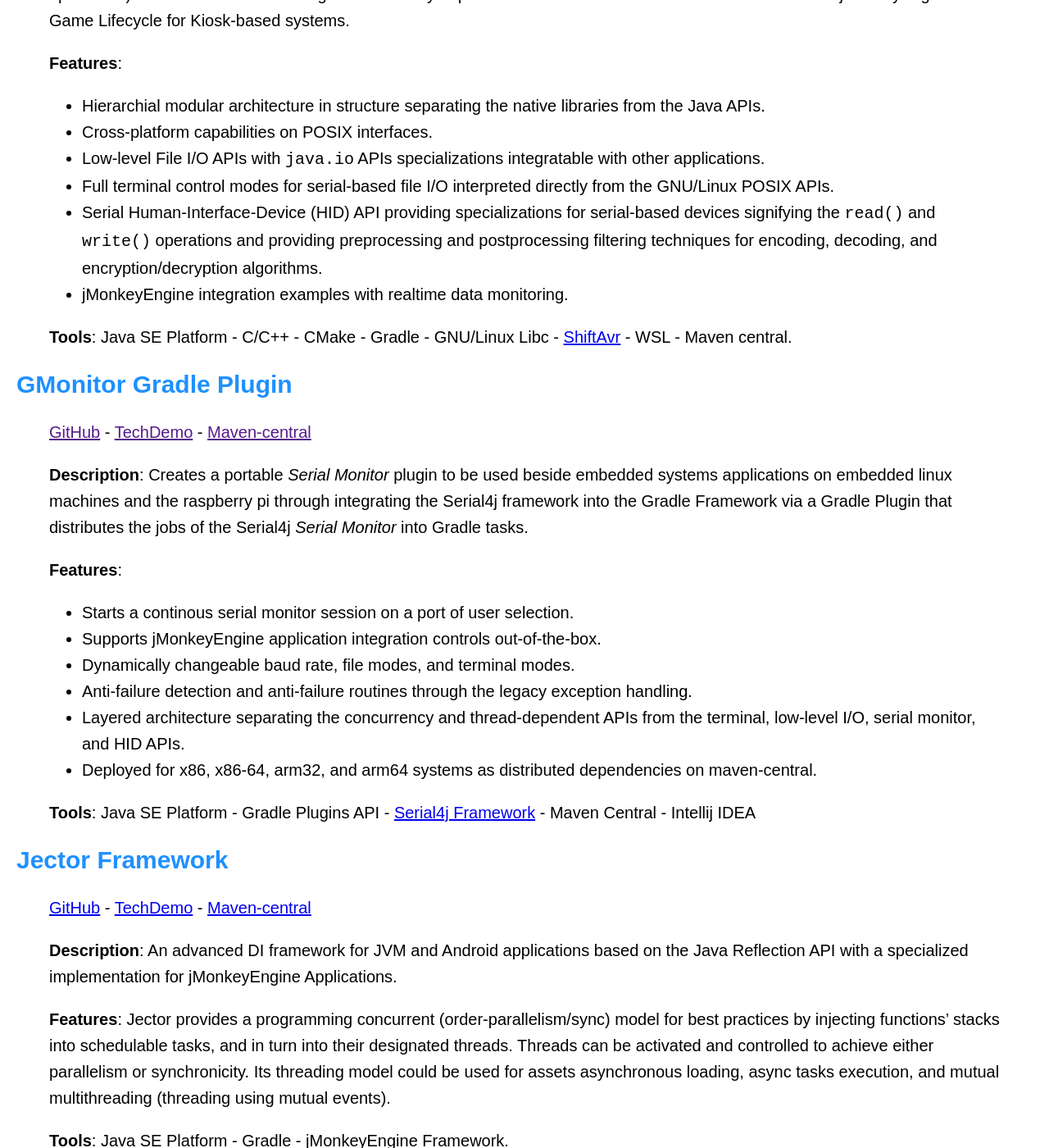
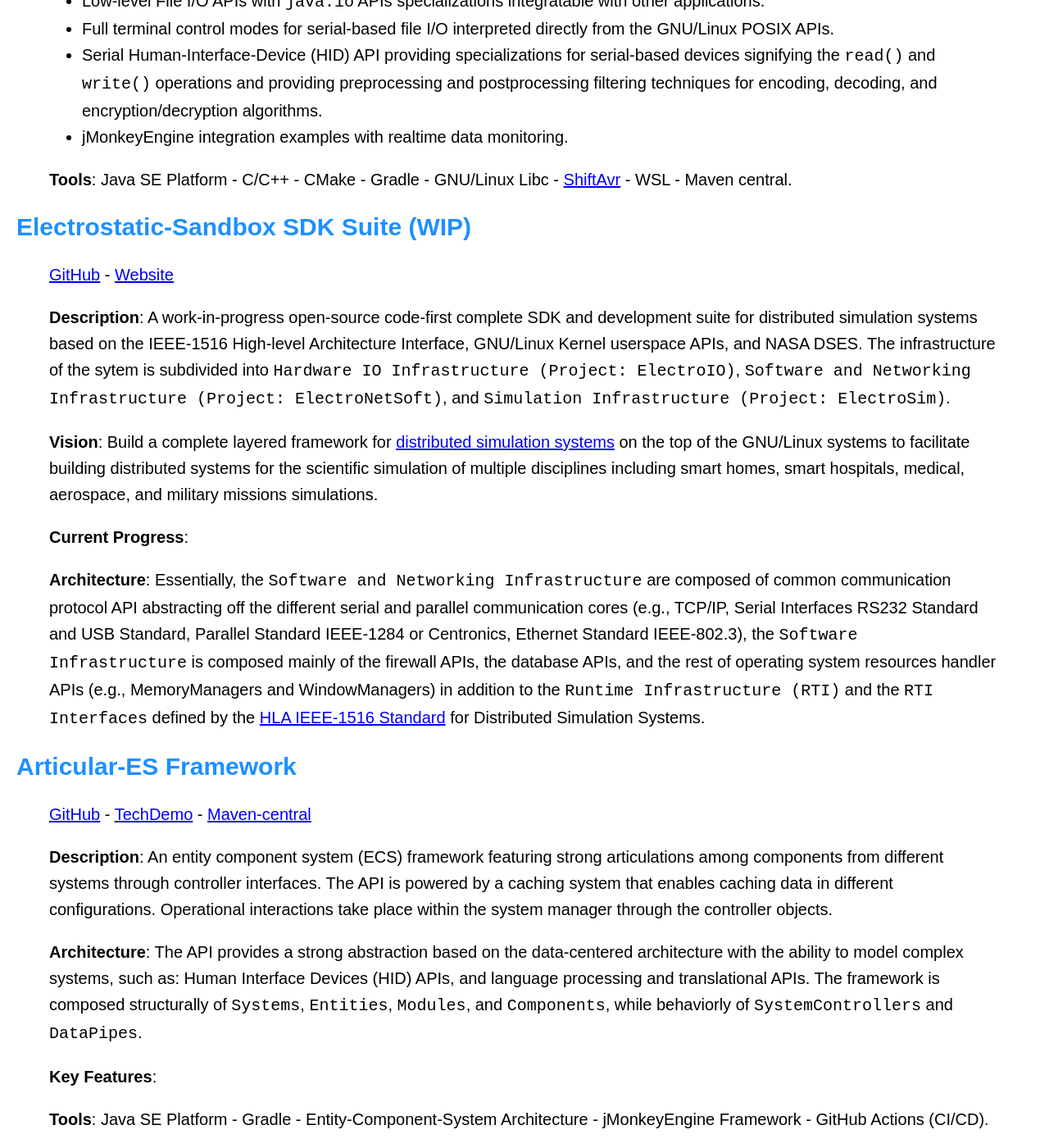
Before and after one commit to pavly-gerges/pavly-gerges, a Jekyll site: the page built from resume/index.md, in a window 1280 px wide and 1400 px high, scrolled down 5496 px. Shown: the whole window at 82% size. Built offline with Jekyll 4.4.1, drawn with Linux system fonts in a browser that asks for light colours; our own code applies the rules of GitHub Pages for plain Markdown files; some of the changed text lies outside the part shown.

Commit message:
Update index.md: projects optimizations first pass

```diff
--- a/resume/index.md
+++ b/resume/index.md
@@ -76,14 +76,9 @@ The current vision of the Electrostat-Lab organization is to provide [a fully-fl
 >
 > **Description**: A high-performance platform-independent Native Dynamic Library extractor and loader for JVM and Android Applications based on the Data-Flow and the Hierarchial Architectural patterns powered by an incremental extraction system that reduces libraries loading time in the subsequent runtimes, and supports building loader instances for new platforms via the platform predicates feature.
 >
-> **Features**:
-> -  Platform-specific dynamic libraries' registration.
+> **Key Features**:
 > -  Platform-specific dynamic libraries building using platform-specific predicates.
-> -  Locate and load external dynamic libraries directly.
 > -  File Locator and extractor routines (classpath - external jar).
-> -  Extract native libraries from the stock jar library (classpath).
-> -  Locate external jars and extract native libraries from them.
-> -  Define an extract directory path.
 > -  Retry Criterion with clean extraction.
 > -  EventDispatchers: Extraction Listeners, Loading Listeners, and System Detection Listeners.
 > -  Filesystem Failure Throwable Exceptions: binds the user API to the jSnapLoader lifecycle.
@@ -91,7 +86,7 @@ The current vision of the Electrostat-Lab organization is to provide [a fully-fl
 > -  Memory logging of the stream providers' handlers using the object hash keys.
 > -  Assets extraction through the `Filesystem` API (e.g., gltf files and images).
 >
-> **Robust Discrete Architecture**: The architecture basically divides the library into subsets of APIs; each of them solves a subset problem of the major problem. The library solves the most headache-producing problem in developing cross-platform native applications; which is creating predicates for each system in the form of nested conditional statements, this library solves the problem using formula objects known as _PlatformPredicates_, which are formed of `P(X) = (OS && CPU && ARCH)`, and thus new _PlatformPredicates_ could be built on the user application side and not primarily hard-coded into the main API leading to a robust design with simple ideas picked from Discrete Mathematics and Modal Logic. Additionally, the framework offers a stock onloading anti-failure mechanism, and a stepwise command-state pattern to handle failures from the user application side enabling the implementation of several anti-failure routines from the user side. Furthermore, memory logging and tight handling of stream resources are attained on both the normal program flow and the exceptional cases (i.e., failure cases). The framework is open-ended for user-based specializations and wrappers APIs.
+> **Robust Discrete Architecture**: The architecture basically divides the library into subsets of APIs; each of them solves a subset problem of the major problem. The library solves the most headache-producing problem in developing cross-platform native applications; which is creating predicates for each system in the form of nested conditional statements, this library solves the problem using formula objects known as _PlatformPredicates_, which are formed of `P(X) = (OS && CPU && ARCH)`, and thus new _PlatformPredicates_ could be built on the user application side and not primarily hard-coded into the main API leading to a robust design with simple ideas picked from Discrete Mathematics and Modal Logic. Additionally, the framework offers a stock on-loading anti-failure mechanism, and a stepwise command-state pattern to handle failures from the user application side enabling the implementation of several anti-failure routines from the user side. Furthermore, memory logging and tight handling of stream resources are attained on both the normal program flow and the exceptional cases (i.e., failure cases).
 >
 > **Used by**:
 > The framework is currently deployed to be used by [Jolt-jni](https://github.com/stephengold/snap-jolt/tree/master), [Serial4j](https://github.com/Electrostat-Lab/Electrostatic-Sandbox/tree/master/electrostatic-sandbox-framework/electrostatic4j/serial4j), and [Electrostatic4j](https://github.com/Electrostat-Lab/Electrostatic-Sandbox/tree/master/electrostatic-sandbox-framework/electrostatic4j).
@@ -104,7 +99,7 @@ The current vision of the Electrostat-Lab organization is to provide [a fully-fl
 >
 > **Architecture**: The base architecture of Serial4j is based on the Data-Flow Systems, particularly Pipe-and-Filter Architectural design, so from a low-level perspective, the Filesystems and byte streams, which is very analogus conceptually to serialization and deserialization, but on wire. The pipe is the plain filesystem and byte streams, while the filters are composed of main stream filters imposed by the operating system; that is the Terminal, that controls the byte streams providing buffered, unbuffered, and line feed/return carriage buffered stream routines. Other filters are mutually exclusive parts of the architecture known as _Human-Interface-Device_ APIs and _SerialMonitor APIs_; those provide new routines to manipulate byte streams as _Data Frames_; so essentially introducing a new type of buffered streams through accumulating data via modal logic (or boolean algebra aka. bitwise operations). The framework was designed essentially to provide innovators with custom controllers to bind to jMonkeyEngine Game Lifecycle for Kiosk-based systems.
 >
-> **Features**:
+> **Key Features**:
 > - Hierarchial modular architecture in structure separating the native libraries from the Java APIs.
 > - Cross-platform capabilities on POSIX interfaces.
 > - Low-level File I/O APIs with `java.io` APIs specializations integratable with other applications.
@@ -115,20 +110,35 @@ The current vision of the Electrostat-Lab organization is to provide [a fully-fl
 > **Tools**: Java SE Platform - C/C++ - CMake - Gradle - GNU/Linux Libc - [ShiftAvr](https://github.com/Electrostat-Lab/ShiftAvr/) - WSL - Maven central.
 >
 
-## GMonitor Gradle Plugin
-> [GitHub]() - [TechDemo]() - [Maven-central]()
+## Electrostatic-Sandbox SDK Suite (WIP)
+> [GitHub](https://github.com/Electrostat-Lab/Electrostatic-Sandbox) - [Website](https://electrostat-lab.github.io/Electrostatic-Sandbox/)
 >
-> **Description**: Creates a portable _Serial Monitor_ plugin to be used beside embedded systems applications on embedded linux machines and the raspberry pi through integrating the Serial4j framework into the Gradle Framework via a Gradle Plugin that distributes the jobs of the Serial4j _Serial Monitor_ into Gradle tasks.
+> **Description**: A work-in-progress open-source code-first complete SDK and development suite for distributed simulation systems based on the IEEE-1516 High-level Architecture Interface, GNU/Linux Kernel userspace APIs, and NASA DSES. The infrastructure of the sytem is subdivided into `Hardware IO Infrastructure (Project: ElectroIO)`, `Software and Networking Infrastructure (Project: ElectroNetSoft)`, and `Simulation Infrastructure (Project: ElectroSim)`.
 >
-> **Features**:
-> - Starts a continous serial monitor session on a port of user selection.
-> - Supports jMonkeyEngine application integration controls out-of-the-box.
-> - Dynamically changeable baud rate, file modes, and terminal modes.
-> - Anti-failure detection and anti-failure routines through the legacy exception handling.
-> - Layered architecture separating the concurrency and thread-dependent APIs from the terminal, low-level I/O, serial monitor, and HID APIs.
-> - Deployed for x86, x86-64, arm32, and arm64 systems as distributed dependencies on maven-central.
+> **Vision**: Build a complete layered framework for [distributed simulation systems](https://en.wikipedia.org/wiki/Distributed_Interactive_Simulation) on the top of the GNU/Linux systems to facilitate building distributed systems for the scientific simulation of multiple disciplines including smart homes, smart hospitals, medical, aerospace, and military missions simulations.
 >
-> **Tools**: Java SE Platform - Gradle Plugins API - [Serial4j Framework](https://github.com/Electrostat-Lab/Electrostatic-Sandbox/tree/master/electrostatic-sandbox-framework/electrostatic4j/serial4j) - Maven Central - Intellij IDEA
+> **Current Progress**:
+>
+> **Architecture**: Essentially, the `Software and Networking Infrastructure` are composed of common communication protocol API abstracting off the different serial and parallel communication cores (e.g., TCP/IP, Serial Interfaces RS232 Standard and USB Standard, Parallel Standard IEEE-1284 or Centronics, Ethernet Standard IEEE-802.3), the `Software Infrastructure` is composed mainly of the firewall APIs, the database APIs, and the rest of operating system resources handler APIs (e.g., MemoryManagers and WindowManagers) in addition to the `Runtime Infrastructure (RTI)` and the `RTI Interfaces` defined by the [HLA IEEE-1516 Standard](https://standards.ieee.org/ieee/1516/3744/) for Distributed Simulation Systems.
+>
+
+## Articular-ES Framework
+> [GitHub](https://github.com/Electrostat-Lab/Articular-ES) - [TechDemo](https://www.youtube.com/watch?v=CnjUakuqlMI) - [Maven-central](https://central.sonatype.com/artifact/io.github.software-hardware-codesign/articular-es)
+>
+> **Description**: An entity component system (ECS) framework featuring strong articulations among components from different systems through controller interfaces. The API is powered by a caching system that enables caching data in different configurations. Operational interactions take place within the system manager through the controller objects.
+>
+> **Architecture**: The API provides a strong abstraction based on the data-centered architecture with the ability to model complex systems, such as: Human Interface Devices (HID) APIs, and language processing and translational APIs. The framework is composed structurally of `Systems`, `Entities`, `Modules`, and `Components`, while behaviorly of `SystemControllers` and `DataPipes`.
+>
+> **Key Features**:
+>
+> **Tools**: Java SE Platform - Gradle - Entity-Component-System Architecture - jMonkeyEngine Framework - GitHub Actions (CI/CD).
+>
+
+## Automata4j Framework
+> [GitHub](https://github.com/Electrostat-Lab/Automata4j) - [TechDemo](https://www.linkedin.com/feed/update/urn:li:activity:7014704404347949056/?updateEntityUrn=urn%3Ali%3Afs_updateV2%3A%28urn%3Ali%3Aactivity%3A7014704404347949056%2CFEED_DETAIL%2CEMPTY%2CDEFAULT%2Cfalse%29&originTrackingId=%2BI05adX4SQKtJ99ZQvk5DQ%3D%3D) - [Maven-central](https://central.sonatype.com/artifact/io.github.software-hardware-codesign/automata4j)
+>
+> **Description and features**: A classic finite-states-automata (FSA) framework for JVM and Android applications featuring both the `Deterministic Finite Automata (DFA)` and the `Non-deterministic Finite Automata (NDFA)` together with the ability to cache states beforehand in finite-automata aggregates, through the `CascadedTransition` components, a type of finite-states transition path that superimposes cascaded paths through abstract `Queue` data structures.
+>
 
 ## Jector Framework
 > [GitHub](https://github.com/Electrostat-Lab/Jector) - [TechDemo](https://www.youtube.com/watch?v=CjjXpxce37w) - [Maven-central](https://central.sonatype.com/artifact/io.github.software-hardware-codesign/jector)
@@ -139,24 +149,6 @@ The current vision of the Electrostat-Lab organization is to provide [a fully-fl
 >
 > **Tools**: Java SE Platform - Gradle - jMonkeyEngine Framework.
 
-## Articular-ES Framework
-> [GitHub](https://github.com/Electrostat-Lab/Articular-ES) - [TechDemo](https://www.youtube.com/watch?v=CnjUakuqlMI) - [Maven-central](https://central.sonatype.com/artifact/io.github.software-hardware-codesign/articular-es)
->
-> **Description**: An entity component system (ECS) framework featuring strong articulations among components from different systems through controller interfaces. The API is powered by a caching system that enables caching data in different configurations. Operational interactions take place within the system manager through the controller objects.
->
-> **Architecture**: The API provides a strong abstraction based on the data-centered architecture with the ability to model complex systems, such as: Human Interface Devices (HID) APIs, and language processing and translational APIs. The framework is composed structurally of `Systems`, `Entities`, `Modules`, and `Components`, while behaviorly of `SystemControllers` and `DataPipes`.
->
-> **Features**:
->
-> **Tools**: Java SE Platform - Gradle - Entity-Component-System Architecture - jMonkeyEngine Framework - GitHub Actions (CI/CD).
->
-
-## Automata4j Framework
-> [GitHub](https://github.com/Electrostat-Lab/Automata4j) - [TechDemo](https://www.linkedin.com/feed/update/urn:li:activity:7014704404347949056/?updateEntityUrn=urn%3Ali%3Afs_updateV2%3A%28urn%3Ali%3Aactivity%3A7014704404347949056%2CFEED_DETAIL%2CEMPTY%2CDEFAULT%2Cfalse%29&originTrackingId=%2BI05adX4SQKtJ99ZQvk5DQ%3D%3D) - [Maven-central](https://central.sonatype.com/artifact/io.github.software-hardware-codesign/automata4j)
->
-> **Description and features**: A classic finite-states-automata (FSA) framework for JVM and Android applications featuring both the `Deterministic Finite Automata (DFA)` and the `Non-deterministic Finite Automata (NDFA)` together with the ability to cache states beforehand in finite-automata aggregates, through the `CascadedTransition` components, a type of finite-states transition path that superimposes cascaded paths through abstract `Queue` data structures.
->
-
 ## Game-HCI
 > [GitHub](https://github.com/Electrostat-Lab/Game-HCI) - [TechDemo1](https://www.youtube.com/watch?v=Gp2JJ-PCI8c) - [TechDemo2](https://www.youtube.com/watch?v=Jog8FdHDeOU) - [Jitpack-io](https://jitpack.io/#Electrostat-lab/Game-HCI)
 >
@@ -166,14 +158,6 @@ The current vision of the Electrostat-Lab organization is to provide [a fully-fl
 >
 >
 
-## Electrostatic-Sandbox SDK Suite (WIP)
-> [GitHub](https://github.com/Electrostat-Lab/Electrostatic-Sandbox) - [Website](https://electrostat-lab.github.io/Electrostatic-Sandbox/)
->
-> **Description**: A work-in-progress open-source code-first complete SDK and development suite for distributed simulation systems based on the IEEE-1516 High-level Architecture Interface, GNU/Linux Kernel userspace APIs, and NASA DSES. The infrastructure of the sytem is subdivided into `Networking Infrastructure`, `Software Infrastructure`, and `Simulation Infrastructure`.
->
-> **Architecture**: Essentially, the `Networking Infrastructure` is composed of a common communication protocol API abstracting off the different serial and parallel communication cores (e.g., TCP/IP, Serial Interfaces RS232 Standard and USB Standard, Parallel Standard IEEE-1284 or Centronics, Ethernet Standard IEEE-802.3), the `Software Infrastructure` is composed mainly of the firewall APIs, the database APIs, and the rest of operating system resources handler APIs (e.g., MemoryManagers and WindowManagers) in addition to the `Runtime Infrastructure (RTI)` and the `RTI Interfaces` defined by the [HLA IEEE-1516 Standard](https://standards.ieee.org/ieee/1516/3744/) for Distributed Simulation Systems.
->
-
 # My Education:
 I graduated from [Faculty of Medicine and Surgery, October 6 University](https://o6u.edu.eg/Faculties.aspx?FactId=2) in 2023 with GPA-3.15, and currently taking my medical internship. I am currently holding a Bachelor degree of Medicine and Surgery (M.B.B.Ch.), however, not entitled yet to practice medicine.
 
```
